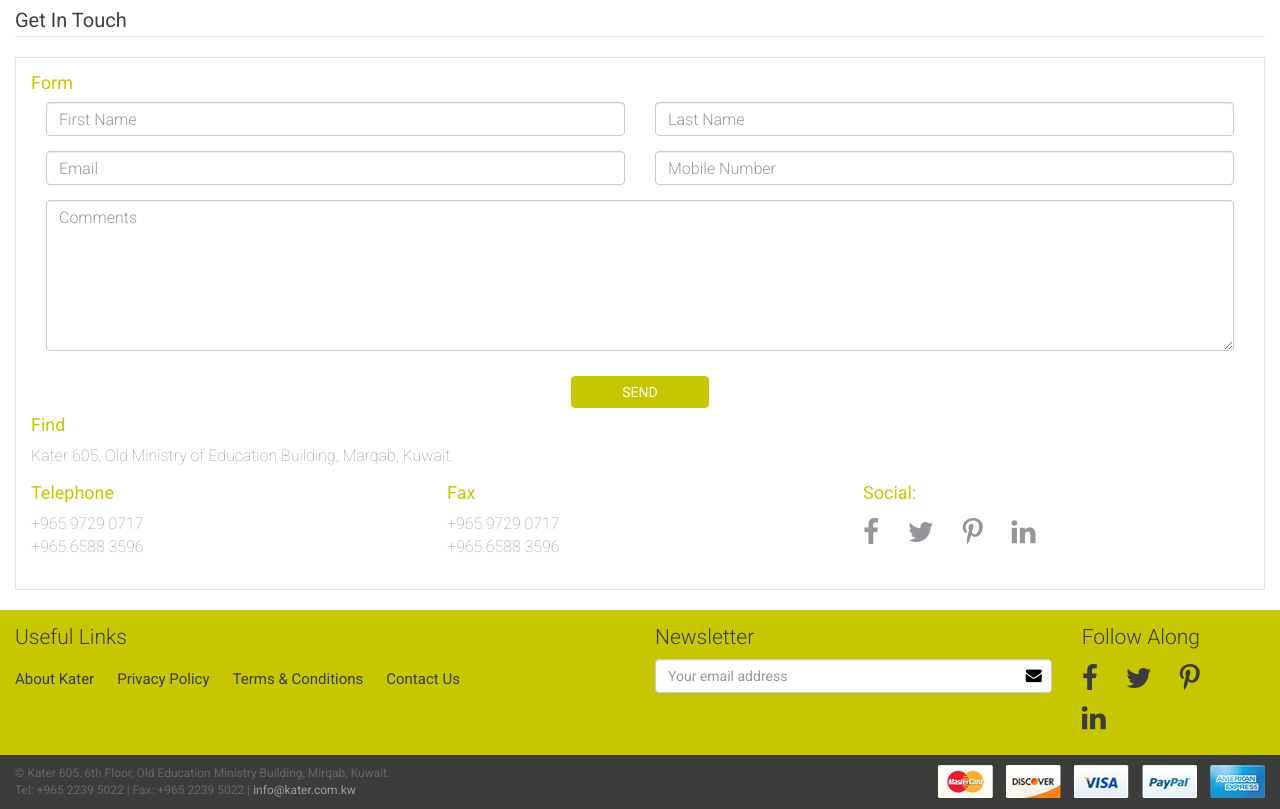
After one commit to zaingz/Kater, a Rails app: page /contact in a window 1280 px wide. The commit adds this page. Shown: the part 269-1078 px from the top of the page. Run offline with Rails 7, Linux system fonts and the light colour scheme; some libraries are stand-ins or nearby versions.

Commit message:
static pages added

```diff
--- a/app/controllers/home_controller.rb
+++ b/app/controllers/home_controller.rb
@@ -1,10 +1,10 @@
 class HomeController < ApplicationController
-    before_filter :login_required, :except => [:index]
+    before_filter :login_required, :except => [:index,:about,:terms,:policy, :contact]
 	before_action :authorize_as_admin, :only => [:dashboard]
 
   	def index
-			@cities = CateringCompany.all.pluck(:city)
-			@cities & @cities
+
+
 		if current_user
 			if current_user.level==1
 				redirect_to :controller => 'dashboard', :action => 'super_admin'
@@ -44,6 +44,23 @@ class HomeController < ApplicationController
 		end
 	end
 
+
+		def about
+
+		end
+
+		def policy
+
+		end
+
+		def terms
+
+		end
+
+		def contact
+
+		end
+
 private
   	def user_params
 		params.require(:user).permit(:first_name, :last_name,  :mobile_number1,
--- /dev/null
+++ b/app/views/home/contact.html.erb
@@ -0,0 +1,146 @@
+<%# encoding: utf-8 %>
+
+<div class="container-fluid" id="innerpage">
+  <div class="row">
+    <div class="innerbanner bx-wrapper">
+      <ul class="bxslider">
+        <li><img src="images/inner-banner.jpg" class="img-responsive" /></li>
+        <li><img src="images/inner-banner.jpg" class="img-responsive" /></li>
+      </ul>
+      <div class="pageouter">
+        <span id="slider-prev">&nbsp;</span> | <span id="slider-next">&nbsp;</span>
+      </div>
+    </div>
+  </div>
+  <div class="row">
+    <div class="col-md-12">
+      <h1>Get In Touch</h1>
+      <div class="contentbox" id="contactform">
+        <h2>Form</h2>
+        <form class="clearfix">
+          <div class="col-md-6">
+            <div class="form-group">
+              <input type="text" class="form-control" placeholder="First Name" />
+            </div>
+          </div>
+          <div class="col-md-6">
+            <div class="form-group">
+              <input type="text" class="form-control" placeholder="Last Name" />
+            </div>
+          </div>
+          <div class="col-md-6">
+            <div class="form-group">
+              <input type="text" class="form-control" placeholder="Email" />
+            </div>
+          </div>
+          <div class="col-md-6">
+            <div class="form-group">
+              <input type="text" class="form-control" placeholder="Mobile Number" />
+            </div>
+          </div>
+          <div class="col-md-12">
+            <div class="form-group">
+              <textarea class="form-control" rows="6" placeholder="Comments"></textarea>
+            </div>
+          </div>
+          <div class="col-md-12 search-btn">
+            <input type="submit" value="SEND" class="btn btn-warning" />
+          </div>
+        </form>
+        <h2>Find</h2>
+        <p>Kater 605, Old Ministry of Education Building, Marqab, Kuwait.</p>
+        <div class="row">
+          <div class="col-md-4">
+            <h2>Telephone</h2>
+            <p>+965.9729 0717<br />
+              +965.6588 3596</p>
+          </div>
+          <div class="col-md-4">
+            <h2>Fax</h2>
+            <p>+965.9729 0717<br />
+              +965.6588 3596</p>
+          </div>
+          <div class="col-md-4">
+            <h2>Social:</h2>
+            <p class="followalong">
+              <a href="#"><i class="fa fa-facebook-f"></i></a>
+              <a href="#"><i class="fa fa-twitter"></i></a>
+              <a href="#"><i class="fa fa-pinterest-p"></i></a>
+              <a href="#"><i class="fa fa-linkedin"></i></a>
+            </p>
+          </div>
+        </div>
+      </div>
+
+    </div>
+  </div>
+</div>
+
+<div id="footertop">
+  <div class="container-fluid">
+    <div class="row">
+      <div class="col-md-6">
+        <h3>Useful Links</h3>
+        <div class="links">
+          <a href="/about">About Kater</a>
+          <a href="/policy">Privacy Policy</a>
+          <a href="/terms">Terms & Conditions</a>
+          <a href="/contact">Contact Us</a>
+        </div>
+      </div>
+      <div class="col-md-4">
+        <h3>Newsletter</h3>
+        <div class="newsletter">
+          <input type="text" class="form-control" placeholder="Your email address" />
+          <i class="fa fa-envelope"></i>
+        </div>
+      </div>
+      <div class="col-md-2">
+        <h3>Follow Along</h3>
+        <div class="followalong">
+          <a href="#"><i class="fa fa-facebook-f"></i></a>
+          <a href="#"><i class="fa fa-twitter"></i></a>
+          <a href="#"><i class="fa fa-pinterest-p"></i></a>
+          <a href="#"><i class="fa fa-linkedin"></i></a>
+        </div>
+      </div>
+    </div>
+  </div>
+</div>
+
+<div id="footerbottom">
+  <div class="container-fluid">
+    <div class="row">
+      <div class="col-md-6 col-sm-7">
+        <p>© Kater 605, 6th Floor, Old Education Ministry Building, Mirqab, Kuwait.</p>
+        <p>Tel: +965 2239 5022   |   Fax: +965 2239 5022   |   <a href="#">info@kater.com.kw</a></p>
+      </div>
+      <div class="col-md-6 col-sm-5">
+        <div class="payicons">
+          <img src="images/pay-icon-1.jpg" />
+          <img src="images/pay-icon-2.jpg" />
+          <img src="images/pay-icon-3.jpg" />
+          <img src="images/pay-icon-4.jpg" />
+          <img src="images/pay-icon-5.jpg" />
+        </div>
+      </div>
+    </div>
+  </div>
+</div>
+
+<script type="text/javascript">
+    $(document).ready(function(){
+        $('.bxslider').bxSlider({
+            auto: true	 ,
+            nextSelector: '#slider-next',
+            prevSelector: '#slider-prev',
+        });
+    });
+    var $document = $(document),
+            $element = $('#header'),
+            elementsidebar = 'headerfixed'
+
+    $(window).scroll(function() {
+        $element.toggleClass(elementsidebar, $document.scrollTop() >= 50);
+    });
+</script>
--- a/app/views/layouts/application.html.erb
+++ b/app/views/layouts/application.html.erb
@@ -156,9 +156,10 @@
                       <a href="#" class="dropdown-toggle" data-toggle="dropdown"><span><i class="fa fa-search"></i> Search</span> </a>
                       <ul class="dropdown-menu" role="menu">
                           <li>
-                            <form class="navbar-form navbar-left" role="search">
+                            <form action="/serach/sm/" method="get"  class="navbar-form navbar-left">
+                              <%= tag(:input, :type => "hidden", :name => request_forgery_protection_token.to_s, :value => form_authenticity_token) %>
                                 <div class="form-group">
-                                <input class="form-control" placeholder="Search" type="text">
+                                <input name="search[name]" class="form-control" placeholder="Search" type="text">
                                 </div>
                                 <button type="submit" class="btn btn-default btn-block submitBtn">Submit</button>
                             </form>
--- a/config/routes.rb
+++ b/config/routes.rb
@@ -20,6 +20,15 @@ Rails.application.routes.draw do
 
   get 'home/create_new_user' => 'home#create_new_user'
   get 'home/edit_user/:id' => 'home#edit_user'
+
+
+  get '/about/' => 'home#about'
+  get '/policy/' => 'home#policy'
+  get '/terms/' => 'home#terms'
+  get '/contact/' => 'home#contact'
+
+
+
   post 'home/save_new_user' => 'home#save_new_user'
 
 
@@ -42,6 +51,8 @@ Rails.application.routes.draw do
   get '/admin/dashboard/shopkeeper/manage_time_slots/' => 'dashboard#manage_time_slots'
 
   get '/serach/results/' => 'dashboard#search_results'
+
+  get '/serach/sm/' => 'dashboard#search_small'
 
   get '/order/checkout/' => 'dashboard#order_page'
   get '/place/order/:id' => 'dashboard#place_order'
```
Also changed, not shown: app/controllers/dashboard_controller.rb (+25 -1 lines), app/views/dashboard/cater_page.html.erb (+4 -4 lines), app/views/dashboard/order_final_page.html.erb (+5 -5 lines), app/views/dashboard/order_page.html.erb (+5 -5 lines), app/views/dashboard/place_order.html.erb (+4 -4 lines), app/views/dashboard/search_results.html.erb (+4 -4 lines), app/views/dashboard/user_account_page.html.erb (+4 -4 lines), app/views/home/about.html.erb (added, +102 -0 lines), app/views/home/index.html.erb (+4 -4 lines), app/views/home/policy.html.erb (added, +101 -0 lines), app/views/home/terms.html.erb (added, +103 -0 lines).
